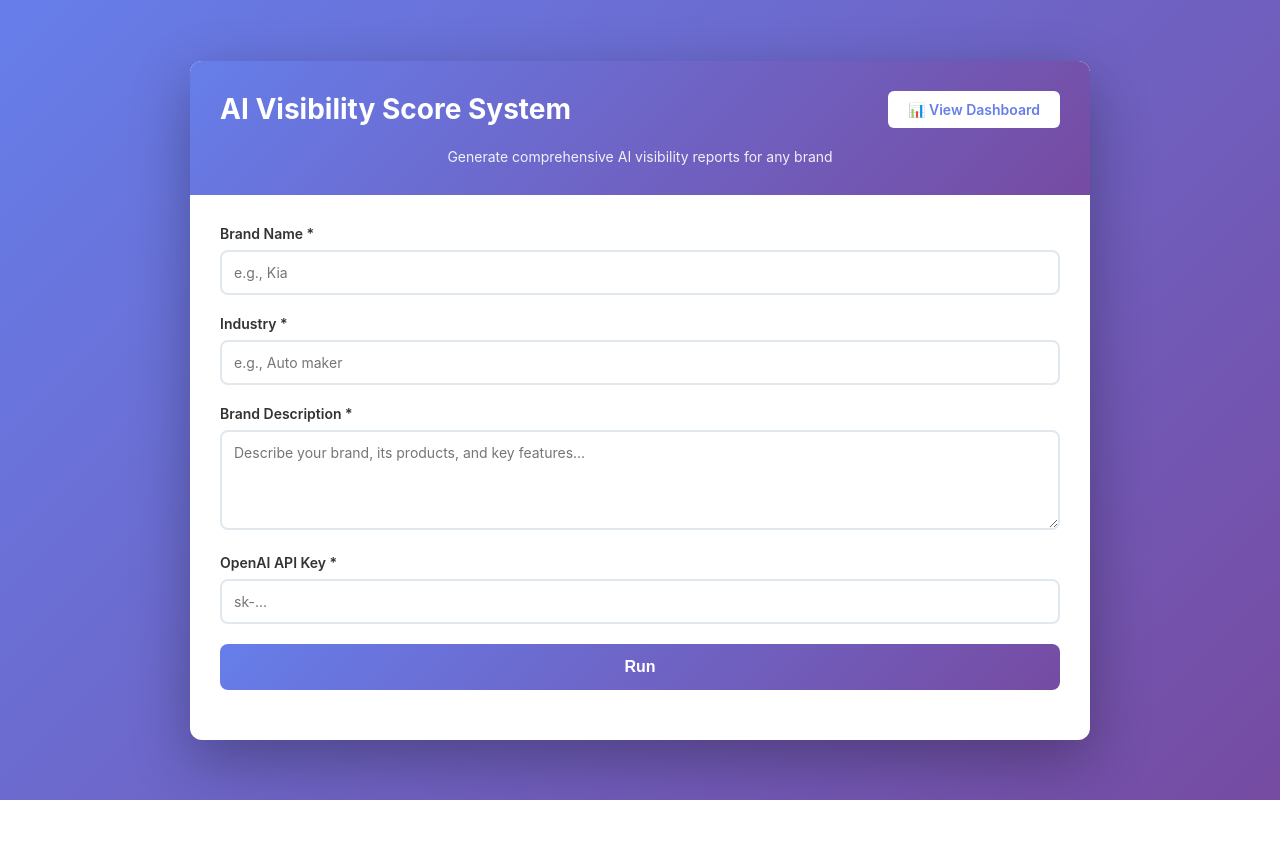
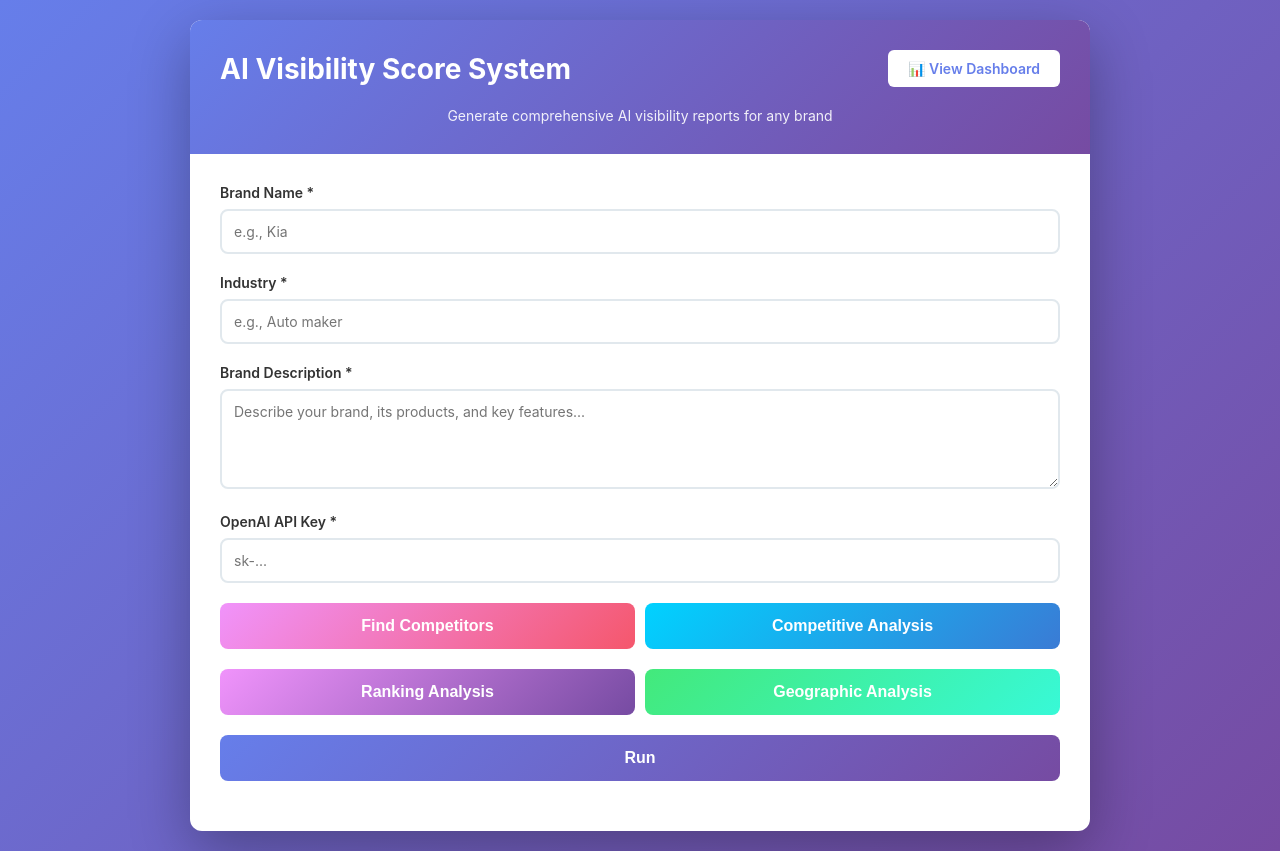
Before and after one commit to sunpy02/AI_visibility, a Flask app: page / in a window 1280 px wide. Before the commit the page ends 800 px from the top, so only its background shows below. Run offline with Flask 3, Linux system fonts and the light colour scheme.

Commit message:
button change

```diff
--- a/templates/index.html
+++ b/templates/index.html
@@ -558,11 +558,11 @@
                     <input type="text" id="apiKey" name="apiKey" placeholder="sk-..." required>
                 </div>
 
-                <div class="button-group" style="display: none;">
+                <div class="button-group">
                     <button type="button" class="btn find-competitors-btn" id="findCompetitorsBtn">Find Competitors</button>
                     <button type="button" class="btn competitive-analysis-btn" id="competitiveAnalysisBtn">Competitive Analysis</button>
                 </div>
-                <div class="button-group" style="display: none;">
+                <div class="button-group">
                     <button type="button" class="btn ranking-analysis-btn" id="rankingAnalysisBtn">Ranking Analysis</button>
                     <button type="button" class="btn geographic-analysis-btn" id="geographicAnalysisBtn">Geographic Analysis</button>
                 </div>
```
